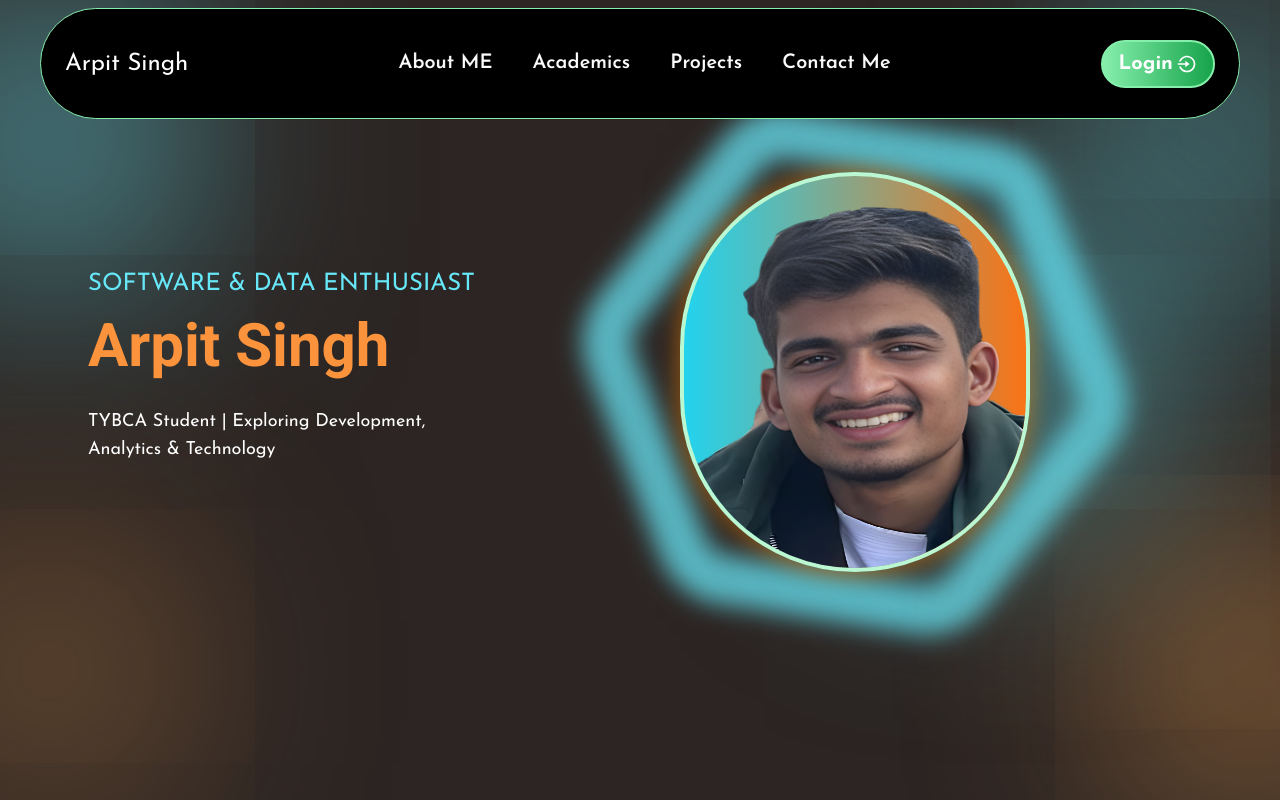
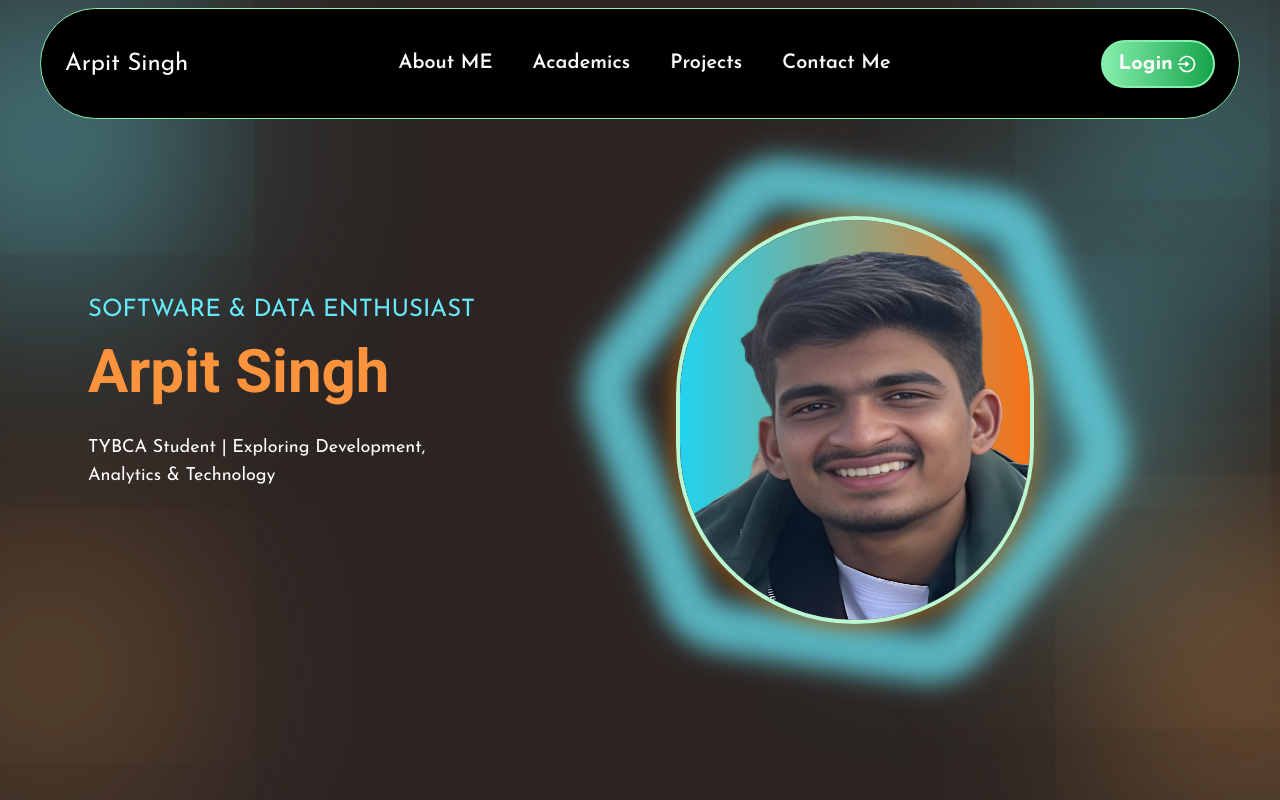
Before and after one commit to arpitsingh9821/Arpit_Assign, a React (Vite) app in the folder react/: page / in a window 1280 px wide. Built offline with nearby package versions, Linux system fonts and the light colour scheme.

Commit message:
New changes

```diff
--- a/react/src/App.jsx
+++ b/react/src/App.jsx
@@ -1,10 +1,10 @@
 import React from 'react'
-import Navbar from './Components/navbar/navbar'
+import Navbar1 from './Components/navbar/Navbar1'
 import Home from './Components/HomeSection/Home'
 const App = () => {
   return (
     <main className='font-body'>
-      <Navbar/>
+      <Navbar1/>
       <Home/>
     </main>
   )
--- /dev/null
+++ b/react/src/Components/HomeSection/Home2.jsx
@@ -0,0 +1,13 @@
+import React from 'react'
+
+const Home2 = () => {
+  return (
+    <div>
+        <h1>Adaptability</h1>
+        <h1>Quick Learner</h1>
+        <h1>Team Player & Leader</h1>
+        </div>
+  )
+}
+
+export default Home2
--- a/react/src/Components/HomeSection/HomePic.jsx
+++ b/react/src/Components/HomeSection/HomePic.jsx
@@ -3,8 +3,9 @@ import { FiHexagon } from "react-icons/fi";
 
 const HomePic = () => {
   return (
-    <div className='h-full flex items-center justify-center sm:mt-3 lg:mr-5 md:mr-3'>
-        <img src="/Images/Adobe Express - file.png" alt="Error" className='h-[400px] w-[350px] rounded-full border-[4px] border-green-200 shadow-[0_0_20px_5px_rgba(255,140,0,0.4)] bg-gradient-to-r from-cyan-400 to-orange-500'/>
+    <div className='h-full flex items-center justify-center sm:mt-14 lg:mr-5 md:mr-3 border-[4px] border-green-200 shadow-[0_0_20px_5px_rgba(255,140,0,0.4)] rounded-full overflow-hidden'>
+        <img src="/Images/Adobe Express - file.png" alt="Error" className='h-[400px] w-[350px] rounded-full  bg-gradient-to-r from-cyan-400 to-orange-500 transition-all ease-in-out duration-1000
+ hover:scale-[1.1]'/>
         <div className='  absolute -z-10 flex justify-center items-center animate-pulse '>
         <FiHexagon className='md:h-[90%] sm:h-[120%] min-h-[600px] w-auto text-cyan-300 blur-md animate-[spin_20s_linear_infinite]'/> </div>
 
--- a/react/src/Components/HomeSection/HomeText.jsx
+++ b/react/src/Components/HomeSection/HomeText.jsx
@@ -2,7 +2,7 @@ import React from 'react'
 
 const HomeText = () => {
   return (
-    <div className='flex flex-col px-8 gap-4 h-full justify-center md:text-left sm:text-center'>
+    <div className='flex flex-col px-8 gap-4 h-full justify-center md:text-left sm:text-center '>
       <h2 className='lg:text-2xl sm:text-xl uppercase text-cyan-300'>Software & Data Enthusiast</h2>
         <h1 className='md:text-[2.8rem] lg:text-6xl sm:text-4xl font-bold font-special text-orange-400'>Arpit Singh</h1>
         <p className='text-lg mt-4 text-white'>TYBCA Student | Exploring Development,<br/> Analytics & Technology</p>
```
Also changed, not shown: react/src/Components/navbar/Navbar1.jsx (renamed from react/src/Components/navbar/Navbar.jsx).
